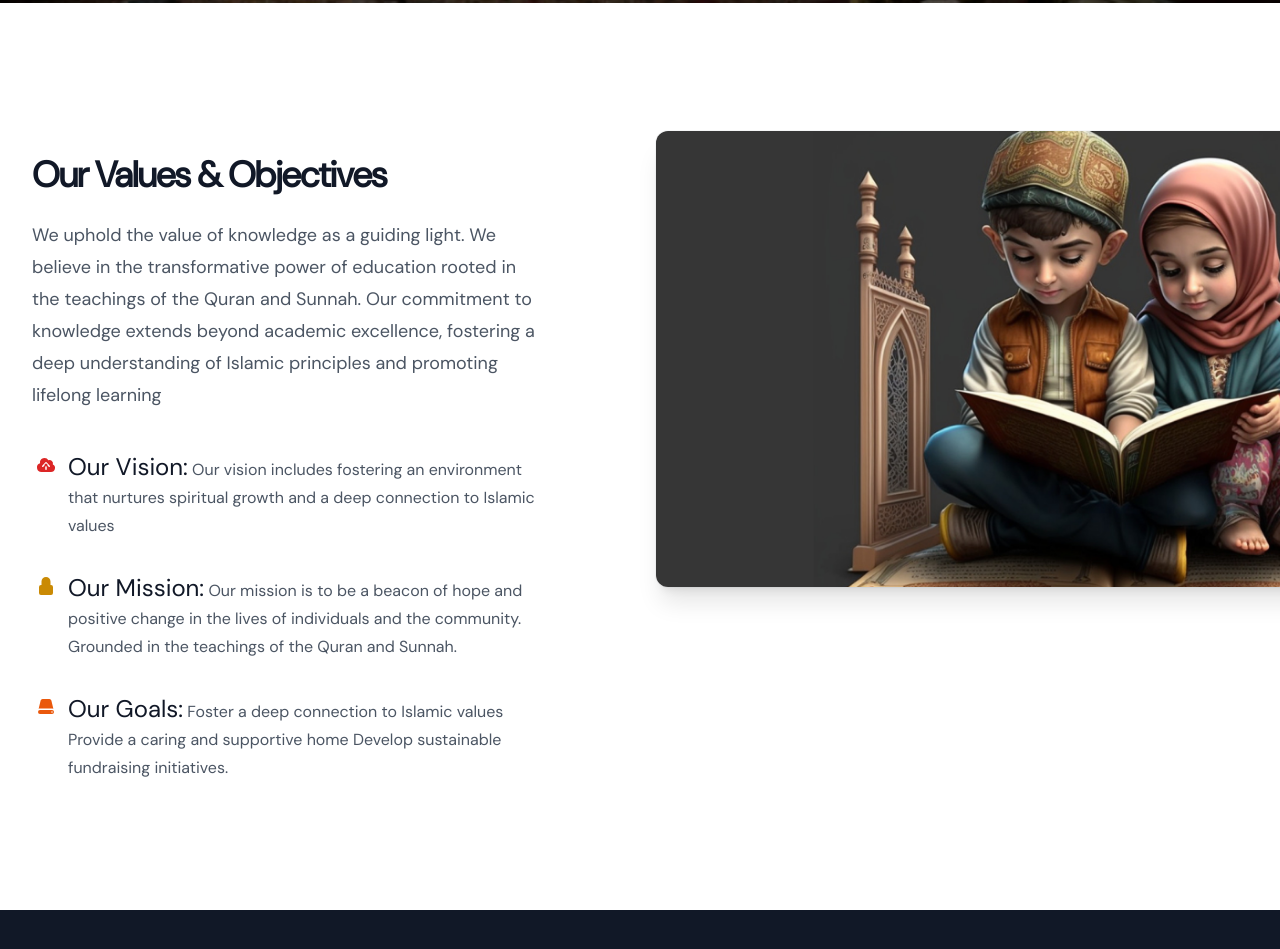
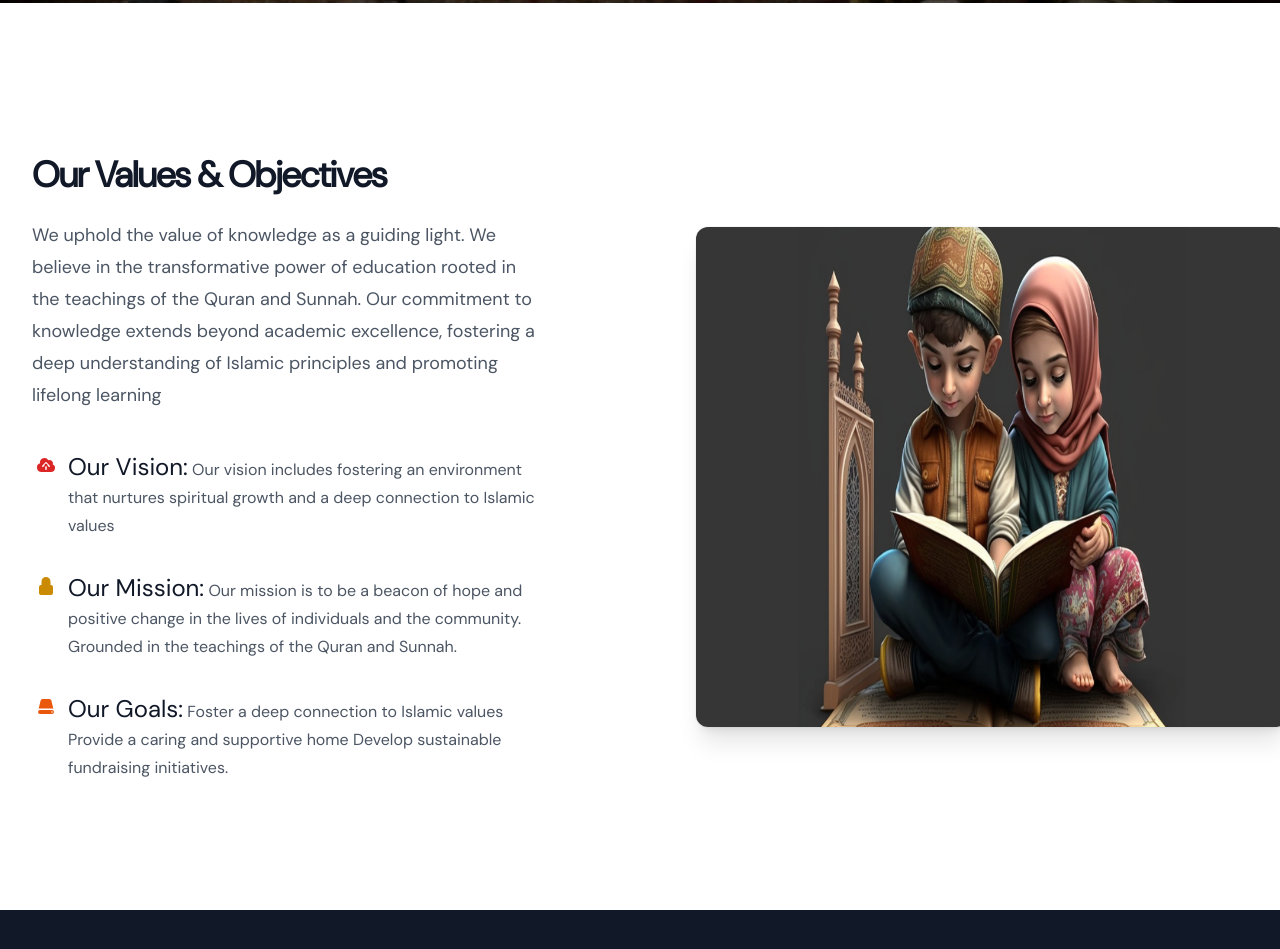
Before and after one commit to azharkhan93/DarulAloom, a Next.js app: page / in a window 1280 px wide. Shown: the part 659-1608 px from the top of the page. Built offline with nearby package versions, Linux system fonts and the light colour scheme.

Commit message:
new changes

```diff
--- a/app/components/Values/index.tsx
+++ b/app/components/Values/index.tsx
@@ -2,6 +2,7 @@
 /* eslint-disable @next/next/no-img-element */
 // components/KeyValues.js
 import React from 'react';
+import Image from 'next/image';
 
 const KeyValues = () => {
     return (
@@ -50,10 +51,20 @@ const KeyValues = () => {
                                 </dl>
                             </div>
                         </div>
-                        <img src="/un.png" alt="Product screenshot" className="w-[48rem] max-w-none rounded-xl shadow-xl ring-1 ring-gray-400/10 sm:w-[57rem] md:-ml-4 lg:-ml-0" width="2432" height="1442" />
+                        <div>
+      <Image
+        src="/un.png"
+        alt="Product screenshot"
+        className="lg:w-[900px]  lg:h-[500px]  lg:mt-24   h-[260px] rounded-xl shadow-xl ring-1 ring-gray-400/10  md:-ml-4 lg:ml-10"
+        width={500}
+        height={900}
+      />
+    </div>
+                        {/* <img src="/un.png" alt="Product screenshot" className="rounded-xl shadow-xl ring-1 ring-gray-400/10 sm:w-[57rem] md:-ml-4 lg:-ml-0" /> */}
                     </div>
                 </div>
-            </div></>
+            </div>
+            </>
     );
 };
 
```
